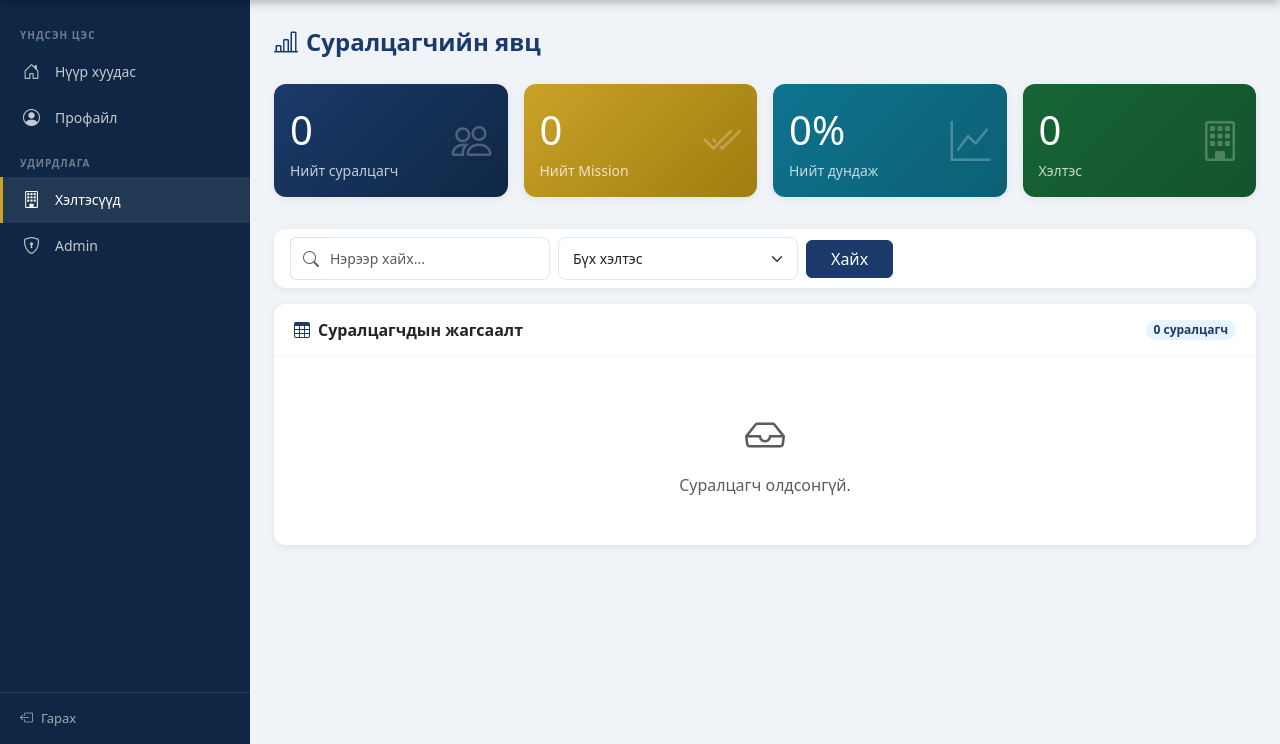
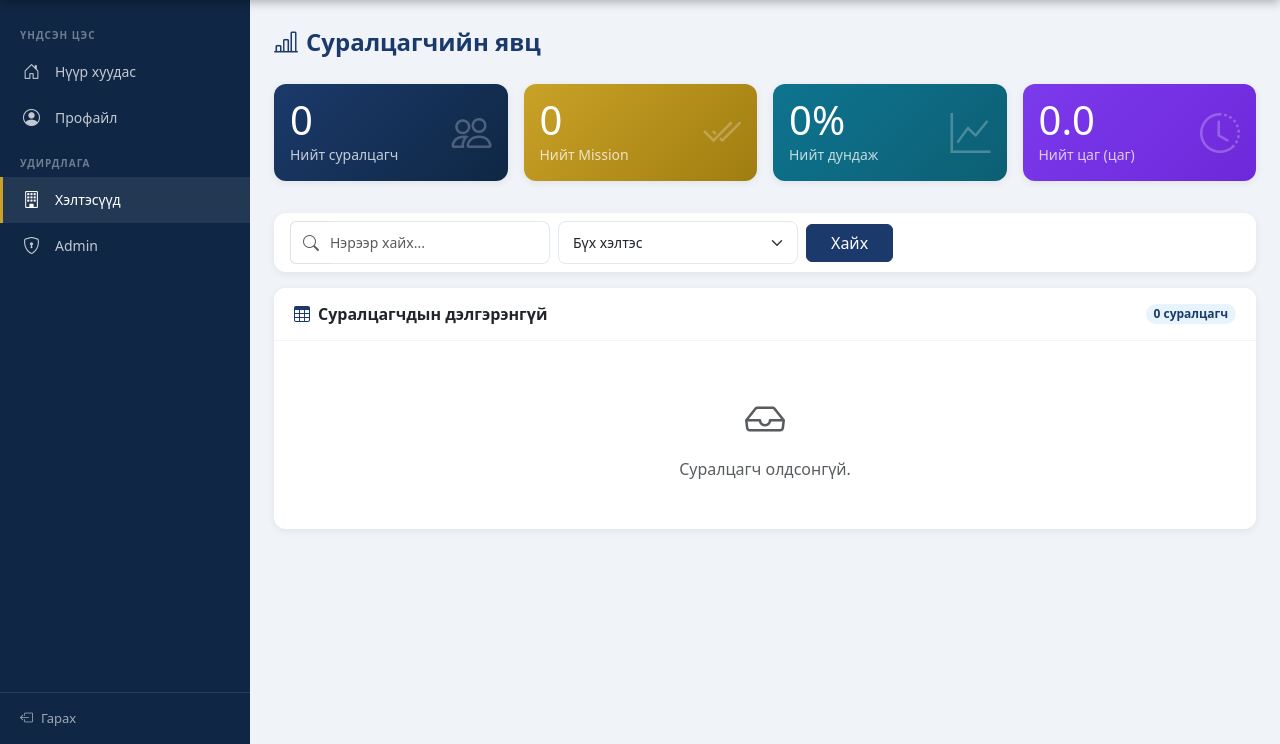
Before and after one commit to Erkhem-Tur/sspa400v3, a Django app: page /departments/ in a window 1280 px wide. Shown: the part 56-800 px from the top of the page. Run offline with Django 5.2, Linux system fonts and the light colour scheme; the visitor is signed in with stand-in values (Sample User, id 1); data comes from the database, SQL or seed files in the repository; data that the repository does not hold is empty.

Commit message:
Add study time tracking, PWA support, enhanced admin table

```diff
--- a/config/urls.py
+++ b/config/urls.py
@@ -11,6 +11,7 @@ urlpatterns = [
     path('setup-profile/', views.setup_profile, name='setup_profile'),
     path('lesson/<int:lesson_id>/', views.lesson_view, name='lesson'),
     path('api/quiz/submit/', views.submit_quiz, name='submit_quiz'),
+    path('api/study/time/', views.track_study_time, name='track_study_time'),
     path('profile/', views.profile_view, name='profile'),
     path('departments/', views.department_view, name='departments'),
 ]
--- a/lms/templates/lms/base.html
+++ b/lms/templates/lms/base.html
@@ -4,6 +4,13 @@
 <head>
   <meta charset="UTF-8">
   <meta name="viewport" content="width=device-width, initial-scale=1.0">
+  <meta name="theme-color" content="#1b3a6b">
+  <meta name="mobile-web-app-capable" content="yes">
+  <meta name="apple-mobile-web-app-capable" content="yes">
+  <meta name="apple-mobile-web-app-status-bar-style" content="black-translucent">
+  <meta name="apple-mobile-web-app-title" content="ТТХА Сургалт">
+  <link rel="manifest" href="{% static 'lms/manifest.json' %}">
+  <link rel="apple-touch-icon" href="{% static 'lms/logo.png' %}">
   <title>{% block title %}ТӨРИЙН ТУСГАЙ ХАМГААЛАЛТЫН АЛБА ХААГЧИЙН АНГЛИ ХЭЛНИЙ ЦАХИМ СУРГАЛТЫН СИСТЕМ{% endblock %}</title>
   <link href="https://cdn.jsdelivr.net/npm/bootstrap@5.3.3/dist/css/bootstrap.min.css" rel="stylesheet">
   <link href="https://cdn.jsdelivr.net/npm/bootstrap-icons@1.11.3/font/bootstrap-icons.css" rel="stylesheet">
@@ -129,10 +136,14 @@
     </div>
   </a>
   <div class="header-right">
+    <button id="pwaInstallBtn" onclick="installPWA()" title="Апп суулгах"
+      style="display:none;align-items:center;gap:6px;background:rgba(255,255,255,.15);border:1px solid rgba(255,255,255,.3);color:#fff;padding:5px 12px;border-radius:8px;font-size:12px;cursor:pointer;">
+      <i class="bi bi-download"></i> Апп суулгах
+    </button>
     {% if user.is_authenticated %}
     <a href="{% url 'profile' %}" class="user-badge">
       <div class="avatar">{{ user.username|first|upper }}</div>
-      <span>{{ user.username }}</span>
+      <span class="d-none d-sm-inline">{{ user.username }}</span>
     </a>
     {% endif %}
   </div>
@@ -188,6 +199,26 @@
       main.classList.toggle('expanded');
     }
   });
+
+  // PWA service worker
+  if ('serviceWorker' in navigator) {
+    navigator.serviceWorker.register('{% static "lms/sw.js" %}');
+  }
+
+  // PWA install prompt
+  let deferredPrompt;
+  window.addEventListener('beforeinstallprompt', e => {
+    e.preventDefault();
+    deferredPrompt = e;
+    const btn = document.getElementById('pwaInstallBtn');
+    if (btn) btn.style.display = 'flex';
+  });
+  function installPWA() {
+    if (deferredPrompt) {
+      deferredPrompt.prompt();
+      deferredPrompt.userChoice.then(() => { deferredPrompt = null; });
+    }
+  }
 </script>
 {% block extra_js %}{% endblock %}
 </body>
--- a/lms/templates/lms/department.html
+++ b/lms/templates/lms/department.html
@@ -2,7 +2,6 @@
 {% block title %}Суралцагчийн явц – ТТХА{% endblock %}
 {% block content %}
 
-<!-- Page title -->
 <div class="d-flex align-items-center gap-2 mb-4">
   <i class="bi bi-bar-chart-line fs-4" style="color:#1b3a6b;"></i>
   <h4 class="fw-bold mb-0" style="color:#1b3a6b;">Суралцагчийн явц</h4>
@@ -10,60 +9,60 @@
 
 <!-- Summary stat cards -->
 <div class="row g-3 mb-4">
-  <div class="col-sm-6 col-lg-3">
+  <div class="col-6 col-lg-3">
     <div class="card h-100" style="background:linear-gradient(135deg,#1b3a6b,#0f2744);color:#fff;">
-      <div class="card-body d-flex align-items-center justify-content-between">
+      <div class="card-body d-flex align-items-center justify-content-between p-3">
         <div>
-          <div class="fs-1 fw-black">{{ total_students }}</div>
-          <div class="small opacity-75">Нийт суралцагч</div>
+          <div class="fs-1 fw-black lh-1">{{ total_students }}</div>
+          <div class="small opacity-75 mt-1">Нийт суралцагч</div>
         </div>
         <i class="bi bi-people fs-1 opacity-25"></i>
       </div>
     </div>
   </div>
-  <div class="col-sm-6 col-lg-3">
+  <div class="col-6 col-lg-3">
     <div class="card h-100" style="background:linear-gradient(135deg,#c9a227,#a07d10);color:#fff;">
-      <div class="card-body d-flex align-items-center justify-content-between">
+      <div class="card-body d-flex align-items-center justify-content-between p-3">
         <div>
-          <div class="fs-1 fw-black">{{ total_missions }}</div>
-          <div class="small opacity-75">Нийт Mission</div>
+          <div class="fs-1 fw-black lh-1">{{ total_missions }}</div>
+          <div class="small opacity-75 mt-1">Нийт Mission</div>
         </div>
         <i class="bi bi-check2-all fs-1 opacity-25"></i>
       </div>
     </div>
   </div>
-  <div class="col-sm-6 col-lg-3">
+  <div class="col-6 col-lg-3">
     <div class="card h-100" style="background:linear-gradient(135deg,#0e7490,#0c5f73);color:#fff;">
-      <div class="card-body d-flex align-items-center justify-content-between">
+      <div class="card-body d-flex align-items-center justify-content-between p-3">
         <div>
-          <div class="fs-1 fw-black">{{ overall_avg_pct }}%</div>
-          <div class="small opacity-75">Нийт дундаж</div>
+          <div class="fs-1 fw-black lh-1">{{ overall_avg_pct }}%</div>
+          <div class="small opacity-75 mt-1">Нийт дундаж</div>
         </div>
         <i class="bi bi-graph-up fs-1 opacity-25"></i>
       </div>
     </div>
   </div>
-  <div class="col-sm-6 col-lg-3">
-    <div class="card h-100" style="background:linear-gradient(135deg,#166534,#14532d);color:#fff;">
-      <div class="card-body d-flex align-items-center justify-content-between">
+  <div class="col-6 col-lg-3">
+    <div class="card h-100" style="background:linear-gradient(135deg,#7c3aed,#6d28d9);color:#fff;">
+      <div class="card-body d-flex align-items-center justify-content-between p-3">
         <div>
-          <div class="fs-1 fw-black">{{ dept_data|length }}</div>
-          <div class="small opacity-75">Хэлтэс</div>
+          <div class="fs-1 fw-black lh-1">{{ total_study_hours }}</div>
+          <div class="small opacity-75 mt-1">Нийт цаг (цаг)</div>
         </div>
-        <i class="bi bi-building fs-1 opacity-25"></i>
+        <i class="bi bi-clock-history fs-1 opacity-25"></i>
       </div>
     </div>
   </div>
 </div>
 
-<!-- Department summary row -->
+<!-- Department summary -->
 <div class="row g-3 mb-4">
   {% for d in dept_data %}
   <div class="col-md-6">
     <div class="card h-100">
-      <div class="card-body d-flex align-items-center gap-3">
+      <div class="card-body d-flex align-items-center gap-3 p-3">
         <div class="rounded-circle d-flex align-items-center justify-content-center flex-shrink-0"
-             style="width:48px;height:48px;background:#e8f4fd;">
+             style="width:44px;height:44px;background:#e8f4fd;">
           <i class="bi bi-shield-fill fs-5" style="color:#1b3a6b;"></i>
         </div>
         <div class="flex-grow-1">
@@ -77,7 +76,7 @@
   {% endfor %}
 </div>
 
-<!-- Filter bar -->
+<!-- Filter -->
 <div class="card mb-3">
   <div class="card-body py-2">
     <form method="get" class="d-flex flex-wrap gap-2 align-items-center">
@@ -101,64 +100,74 @@
 
 <!-- Student table -->
 <div class="card">
-  <div class="card-header d-flex align-items-center justify-content-between">
+  <div class="card-header d-flex align-items-center justify-content-between flex-wrap gap-2">
     <div class="d-flex align-items-center gap-2">
       <i class="bi bi-table" style="color:#1b3a6b;"></i>
-      <span>Суралцагчдын жагсаалт</span>
+      <span>Суралцагчдын дэлгэрэнгүй</span>
     </div>
-    <span class="badge rounded-pill" style="background:#e8f4fd;color:#1b3a6b;">{{ student_list|length }} суралцагч</span>
+    <span class="badge rounded-pill" style="background:#e8f4fd;color:#1b3a6b;font-size:12px;">{{ student_list|length }} суралцагч</span>
   </div>
   {% if student_list %}
   <div class="table-responsive">
-    <table class="table table-hover mb-0 align-middle">
+    <table class="table table-hover mb-0 align-middle" style="font-size:13px;">
       <thead class="table-light">
         <tr>
-          <th style="width:40px;">#</th>
+          <th>#</th>
           <th>Суралцагч</th>
           <th>Цол</th>
           <th>Хэлтэс</th>
-          <th class="text-center">Нийт оноо</th>
+          <th class="text-center">Оноо</th>
           <th class="text-center">Mission</th>
           <th class="text-center">Дундаж</th>
+          <th class="text-center">Суралцсан</th>
+          <th class="text-center">Цаг</th>
+          <th class="text-end">Эхэлсэн огноо</th>
           <th class="text-end">Сүүлд нэвтэрсэн</th>
         </tr>
       </thead>
       <tbody>
         {% for s in student_list %}
         <tr>
-          <td class="text-muted fw-bold small">{{ forloop.counter }}</td>
+          <td class="text-muted fw-bold">{{ forloop.counter }}</td>
           <td>
             <div class="d-flex align-items-center gap-2">
               <div class="rounded-circle d-flex align-items-center justify-content-center flex-shrink-0"
-                   style="width:36px;height:36px;background:{% cycle '#1b3a6b' '#c9a227' '#0e7490' '#166534' %};color:#fff;font-size:14px;font-weight:800;">
+                   style="width:34px;height:34px;background:#1b3a6b;color:#fff;font-size:13px;font-weight:800;">
                 {{ s.full_name|first|upper }}
               </div>
               <div>
-                <div class="fw-semibold" style="font-size:14px;">{{ s.full_name }}</div>
+                <div class="fw-semibold">{{ s.full_name }}</div>
                 <div class="text-muted" style="font-size:11px;">@{{ s.username }}</div>
               </div>
             </div>
           </td>
           <td>
             {% if s.rank %}
-            <span class="badge rounded-pill" style="background:#e8f4fd;color:#1b3a6b;font-size:11px;white-space:normal;max-width:160px;">{{ s.rank }}</span>
-            {% else %}<span class="text-muted small">—</span>{% endif %}
+            <span class="badge rounded-pill" style="background:#e8f4fd;color:#1b3a6b;font-size:10px;white-space:normal;">{{ s.rank }}</span>
+            {% else %}<span class="text-muted">—</span>{% endif %}
           </td>
           <td><span class="text-muted small">{{ s.department }}</span></td>
           <td class="text-center">
-            <span class="badge fs-6 fw-black" style="background:#1b3a6b;min-width:48px;">{{ s.total_score }}</span>
+            <span class="badge fw-black" style="background:#1b3a6b;font-size:13px;min-width:40px;">{{ s.total_score }}</span>
           </td>
           <td class="text-center fw-semibold">{{ s.missions_completed }}</td>
           <td class="text-center">
             {% if s.avg_pct > 0 %}
             <div class="d-flex align-items-center gap-1 justify-content-center">
-              <div style="width:60px;height:6px;background:#e2e8f0;border-radius:3px;overflow:hidden;">
-                <div style="width:{{ s.avg_pct }}%;height:100%;background:{% if s.avg_pct >= 80 %}#22c55e{% elif s.avg_pct >= 50 %}#f59e0b{% else %}#ef4444{% endif %};border-radius:3px;"></div>
+              <div style="width:50px;height:5px;background:#e2e8f0;border-radius:3px;overflow:hidden;">
+                <div style="width:{{ s.avg_pct }}%;height:100%;background:{% if s.avg_pct >= 80 %}#22c55e{% elif s.avg_pct >= 50 %}#f59e0b{% else %}#ef4444{% endif %};"></div>
               </div>
-              <span class="small fw-bold {% if s.avg_pct >= 80 %}text-success{% elif s.avg_pct >= 50 %}text-warning{% else %}text-danger{% endif %}">{{ s.avg_pct }}%</span>
+              <span class="fw-bold {% if s.avg_pct >= 80 %}text-success{% elif s.avg_pct >= 50 %}text-warning{% else %}text-danger{% endif %}">{{ s.avg_pct }}%</span>
             </div>
-            {% else %}<span class="text-muted small">—</span>{% endif %}
+            {% else %}<span class="text-muted">—</span>{% endif %}
           </td>
+          <td class="text-center">
+            <span class="badge rounded-pill bg-light text-dark border">{{ s.study_days }} өдөр</span>
+          </td>
+          <td class="text-center">
+            <span class="badge rounded-pill" style="background:#f3e8ff;color:#7c3aed;">{{ s.study_hours }}ц</span>
+          </td>
+          <td class="text-end text-muted small">{{ s.joined|date:"Y/m/d" }}</td>
           <td class="text-end text-muted small">{{ s.last|date:"Y/m/d H:i" }}</td>
         </tr>
         {% endfor %}
--- a/lms/views.py
+++ b/lms/views.py
@@ -4,7 +4,8 @@ from django.contrib.auth import login, logout
 from django.contrib.auth.decorators import login_required, user_passes_test
 from django.http import JsonResponse
 from django.views.decorators.http import require_POST
-from django.db.models import Avg
+from django.db.models import Avg, Sum, Count
+from django.utils import timezone
 
 from .forms import RegisterForm, LoginForm, ProfileForm
 from .models import Lesson, QuizResult, UserProgress, Department
@@ -98,6 +99,21 @@ def submit_quiz(request):
 
 
 @login_required
+@require_POST
+def track_study_time(request):
+    try:
+        data = json.loads(request.body)
+        minutes = int(data.get('minutes', 0))
+        if 0 < minutes <= 120:
+            progress, _ = UserProgress.objects.get_or_create(user=request.user)
+            progress.study_minutes += minutes
+            progress.save()
+        return JsonResponse({'status': 'ok'})
+    except Exception as e:
+        return JsonResponse({'status': 'error', 'message': str(e)}, status=400)
+
+
+@login_required
 def profile_view(request):
     progress, _ = UserProgress.objects.get_or_create(user=request.user)
     form = ProfileForm(request.POST or None, instance=progress)
@@ -137,6 +153,7 @@ def department_view(request):
     for p in all_progress:
         results = QuizResult.objects.filter(user=p.user)
         avg = results.aggregate(avg=Avg('score'))['avg']
+        days = (timezone.now() - p.user.date_joined).days
         student_list.append({
             'full_name': p.full_name or p.user.username,
             'username': p.user.username,
@@ -146,6 +163,9 @@ def department_view(request):
             'missions_completed': p.missions_completed,
             'avg_pct': round(avg / 10 * 100) if avg else 0,
             'last': p.last_accessed,
+            'joined': p.user.date_joined,
+            'study_days': days,
+            'study_hours': round(p.study_minutes / 60, 1),
             'profile_complete': p.profile_complete,
         })
 
@@ -153,6 +173,7 @@ def department_view(request):
     total_missions = QuizResult.objects.count()
     overall_avg = QuizResult.objects.aggregate(avg=Avg('score'))['avg']
     overall_avg_pct = round(overall_avg / 10 * 100) if overall_avg else 0
+    total_study_hours = round((UserProgress.objects.filter(user__is_staff=False).aggregate(s=Sum('study_minutes'))['s'] or 0) / 60, 1)
 
     dept_data = []
     for dept in departments:
@@ -173,4 +194,5 @@ def department_view(request):
         'total_students': total_students,
         'total_missions': total_missions,
         'overall_avg_pct': overall_avg_pct,
+        'total_study_hours': total_study_hours,
     })
```
Also changed, not shown: lms/models.py (+9 -0 lines), lms/static/lms/sw.js (added, +21 -0 lines), lms/templates/lms/index.html (+12 -0 lines), lms/migrations/0004_userprogress_study_minutes_alter_userprogress_rank.py (added), lms/static/lms/manifest.json (added).
